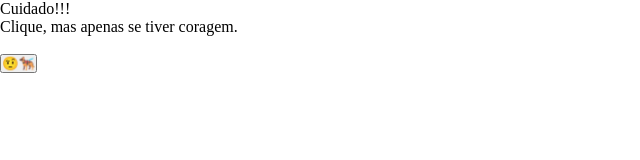
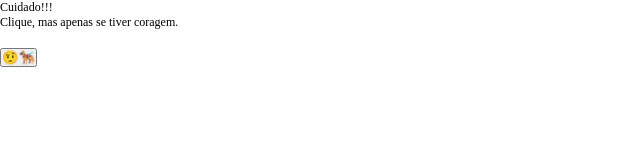
Before and after one commit to GabrielCAR609/Projeto-12-06-2025, a plain HTML site: page index.html in a window 1280 px wide. Shown: the whole page, without its empty margins (0-640 px from the left). Drawn offline with Linux system fonts and the light colour scheme.

Commit message:
alteração

```diff
--- a/css/globals.css
+++ b/css/globals.css
@@ -12,5 +12,5 @@ h2 {
 }
 
 p {
-    font-size: 16px;
+    font-size: 12px;
 }
```
